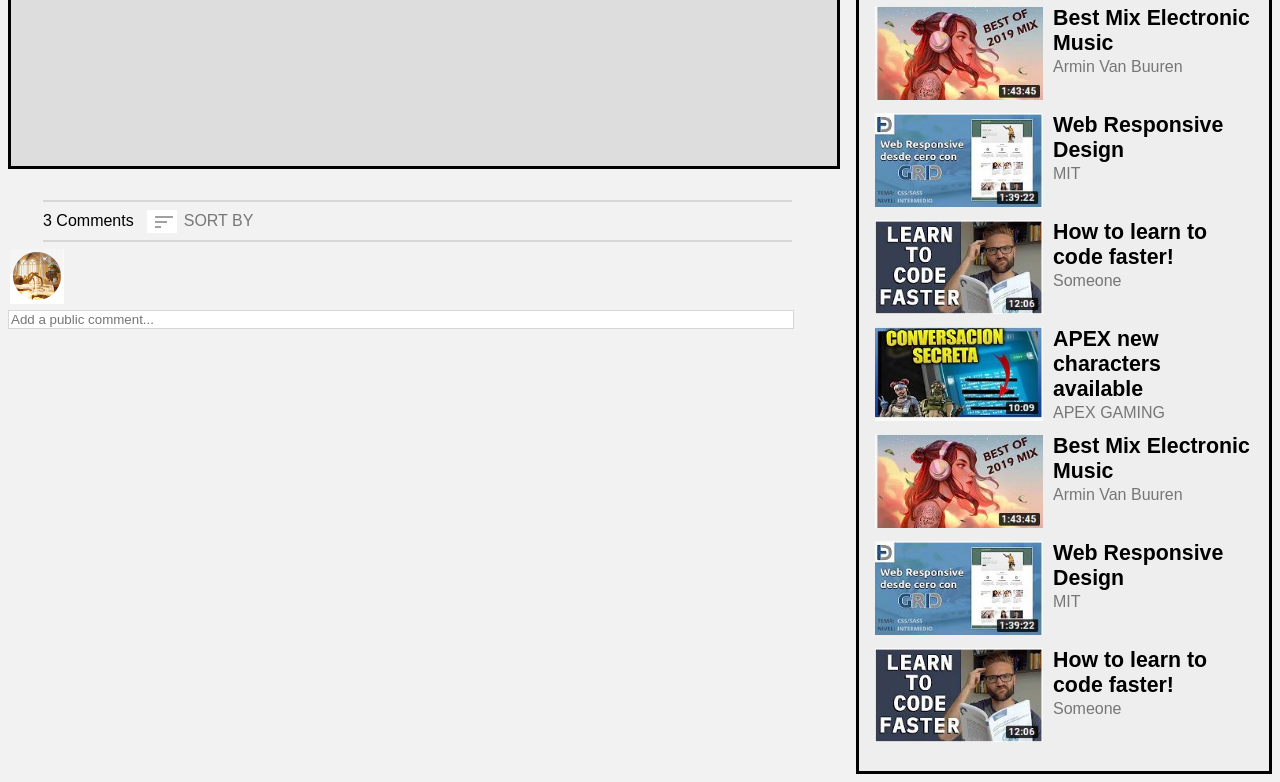
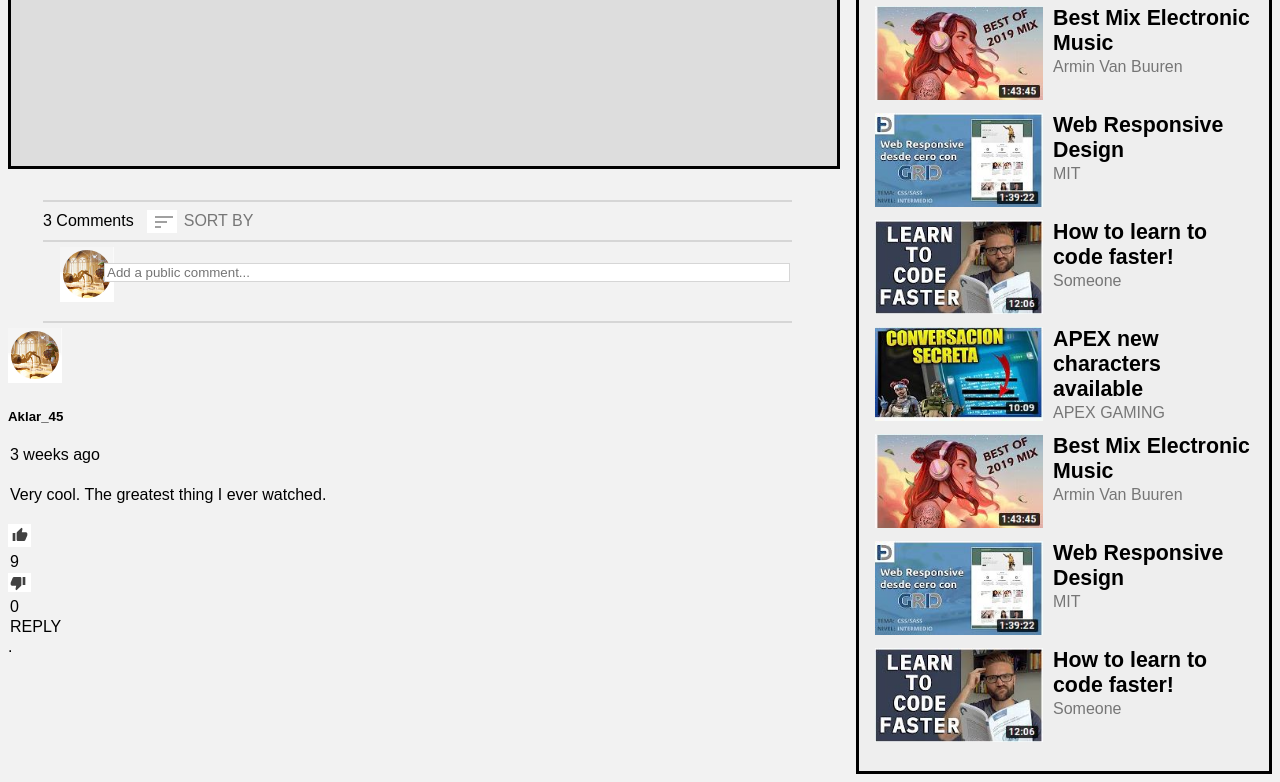
Before and after one commit to geraldgsh/MV-youtube-clone, a plain HTML site: page index.html in a window 1280 px wide. Shown: the part 1081-1863 px from the top of the page. Drawn offline with Linux system fonts and the light colour scheme.

Commit message:
display-comment

```diff
--- a/css/styles.css
+++ b/css/styles.css
@@ -297,16 +297,25 @@ header{
     bottom: 3px;
 }
 
+.add-comment {
+
+}
+
 .add-comment input {
-    width: 780px;
+    width: 680px;
     border: 1px solid #d6d6d6;
+    position: relative;
+    float: right;
+    bottom: 45px;
+    right: 50px;
 }
 
 .user-avatar {
     height: 100%;
     width: 64px;
     margin: 2px;
-    float: left;
+    position: relative;
+    left: 50px;
 }
 
 /* END COMMENT SECTION  */
--- a/index.html
+++ b/index.html
@@ -50,11 +50,10 @@
         </div>
         <div class="description-1">
           <p>Lady Gaga - Bad Romance (Official Music Video)</p>
-          <p>1,089,493,322 views</p>
           <br>
-          <a href="#">
-            <img src="images/video/describe-icons.jpg" alt="describe-icons" >
-          </a>
+          <p class="view-count">1,089,493,322 views</p>
+          <br>
+          <img class="describe-icons" src="images/video/describe-icons.jpg" alt="describe-icons" >
         </div>
         <div class="description-2">
           <br>
@@ -211,6 +210,25 @@
           </div>
           <input type="text-box" placeholder="Add a public comment..." />
         </div>
+        <div class="section-line"></div>
+        <!-- Comments section. -->
+        <div class="comment">
+          <div class="commenter-avatar">
+            <img src="images/com-sec/user_avatar.png" />
+          </div>
+          <h5>Aklar_45</h5>
+          <p class="comment-date">3 weeks ago</p>
+          <br>
+          <p>Very cool. The greatest thing I ever watched.</p>
+          <br>
+          <div id="comment-actions">
+            <img src="images/com-sec/comment_likes.png" />
+            <p>9</p>
+            <img src="images/com-sec/comment_dislikes.png" />
+            <p>0</p>
+            <p>REPLY</p>
+          </div>.
+        </div>
 
   		</section>
   	</div>
```
Also changed, not shown: 1 other file.
